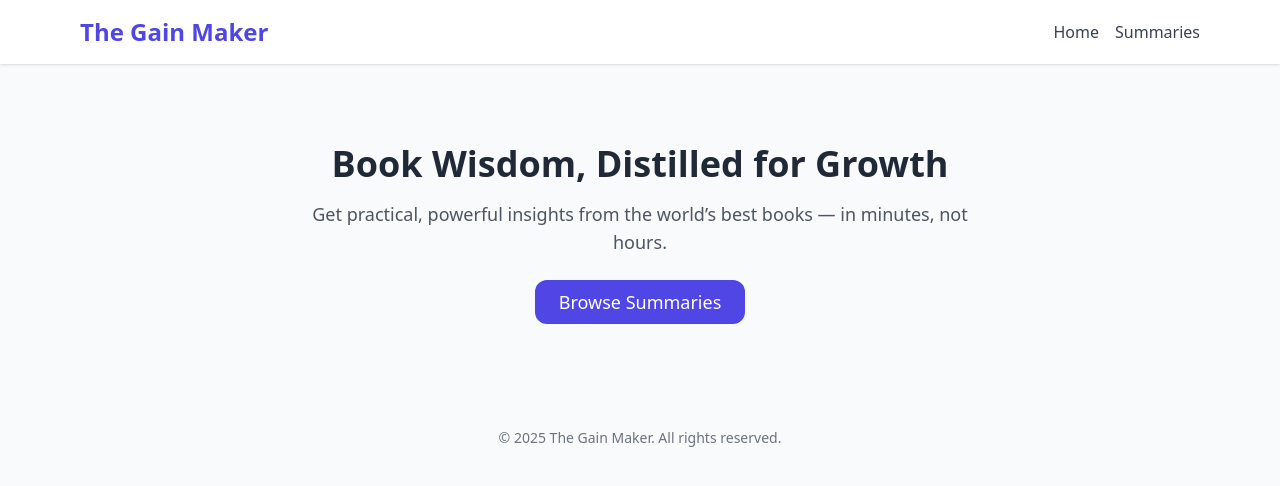
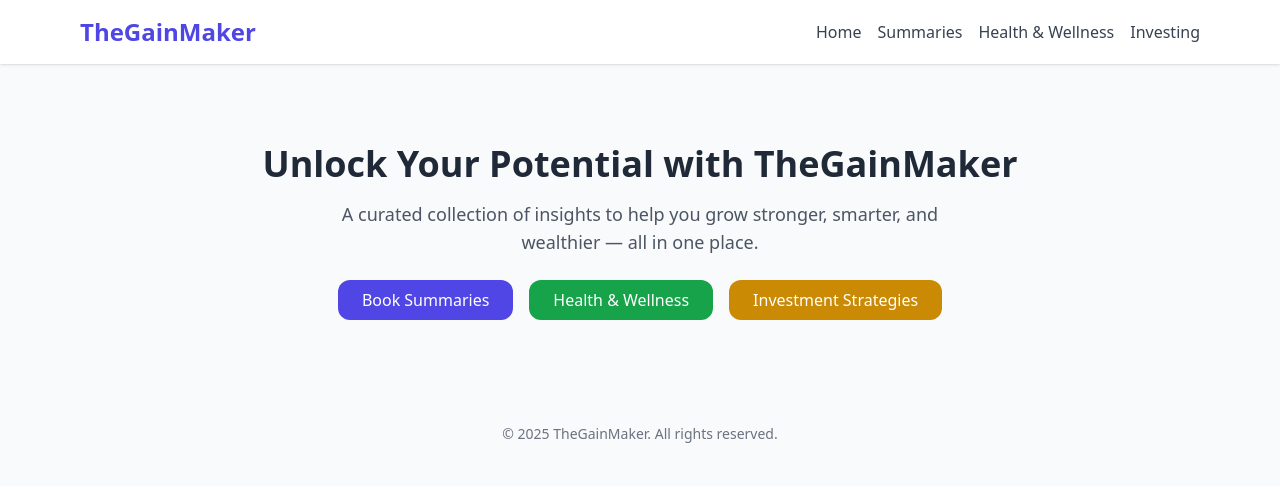
Before and after one commit to TheGainMaker/TheGainMaker-, a Next.js app: page / in a window 1280 px wide. Shown: the top 486 px of the page. Built offline with nearby package versions, Linux system fonts and the light colour scheme.

Commit message:
Update index.js

```diff
--- a/pages/index.js
+++ b/pages/index.js
@@ -4,13 +4,19 @@ export default function Home() {
       {/* Header */}
       <header className="bg-white shadow">
         <div className="max-w-6xl mx-auto px-4 py-4 flex justify-between items-center">
-          <h1 className="text-2xl font-bold text-indigo-600">The Gain Maker</h1>
+          <h1 className="text-2xl font-bold text-indigo-600">TheGainMaker</h1>
           <nav className="space-x-4">
             <a href="/" className="text-gray-700 hover:text-indigo-600 font-medium">
               Home
             </a>
             <a href="/summaries" className="text-gray-700 hover:text-indigo-600 font-medium">
               Summaries
+            </a>
+            <a href="/wellness" className="text-gray-700 hover:text-indigo-600 font-medium">
+              Health & Wellness
+            </a>
+            <a href="/investing" className="text-gray-700 hover:text-indigo-600 font-medium">
+              Investing
             </a>
           </nav>
         </div>
@@ -19,22 +25,36 @@ export default function Home() {
       {/* Hero Section */}
       <section className="text-center py-20 px-4">
         <h2 className="text-4xl font-bold text-gray-800 mb-4">
-          Book Wisdom, Distilled for Growth
+          Unlock Your Potential with TheGainMaker
         </h2>
         <p className="text-gray-600 max-w-2xl mx-auto mb-6 text-lg">
-          Get practical, powerful insights from the world’s best books — in minutes, not hours.
+          A curated collection of insights to help you grow stronger, smarter, and wealthier — all in one place.
         </p>
-        <a
-          href="/summaries"
-          className="inline-block bg-indigo-600 text-white py-2 px-6 rounded-xl text-lg font-medium hover:bg-indigo-700 transition"
-        >
-          Browse Summaries
-        </a>
+        <div className="flex flex-col md:flex-row gap-4 justify-center mt-6">
+          <a
+            href="/summaries"
+            className="bg-indigo-600 text-white py-2 px-6 rounded-xl font-medium hover:bg-indigo-700 transition"
+          >
+            Book Summaries
+          </a>
+          <a
+            href="/wellness"
+            className="bg-green-600 text-white py-2 px-6 rounded-xl font-medium hover:bg-green-700 transition"
+          >
+            Health & Wellness
+          </a>
+          <a
+            href="/investing"
+            className="bg-yellow-600 text-white py-2 px-6 rounded-xl font-medium hover:bg-yellow-700 transition"
+          >
+            Investment Strategies
+          </a>
+        </div>
       </section>
 
       {/* Footer */}
       <footer className="text-center text-sm text-gray-500 py-6">
-        © {new Date().getFullYear()} The Gain Maker. All rights reserved.
+        © {new Date().getFullYear()} TheGainMaker. All rights reserved.
       </footer>
     </div>
   );
```
